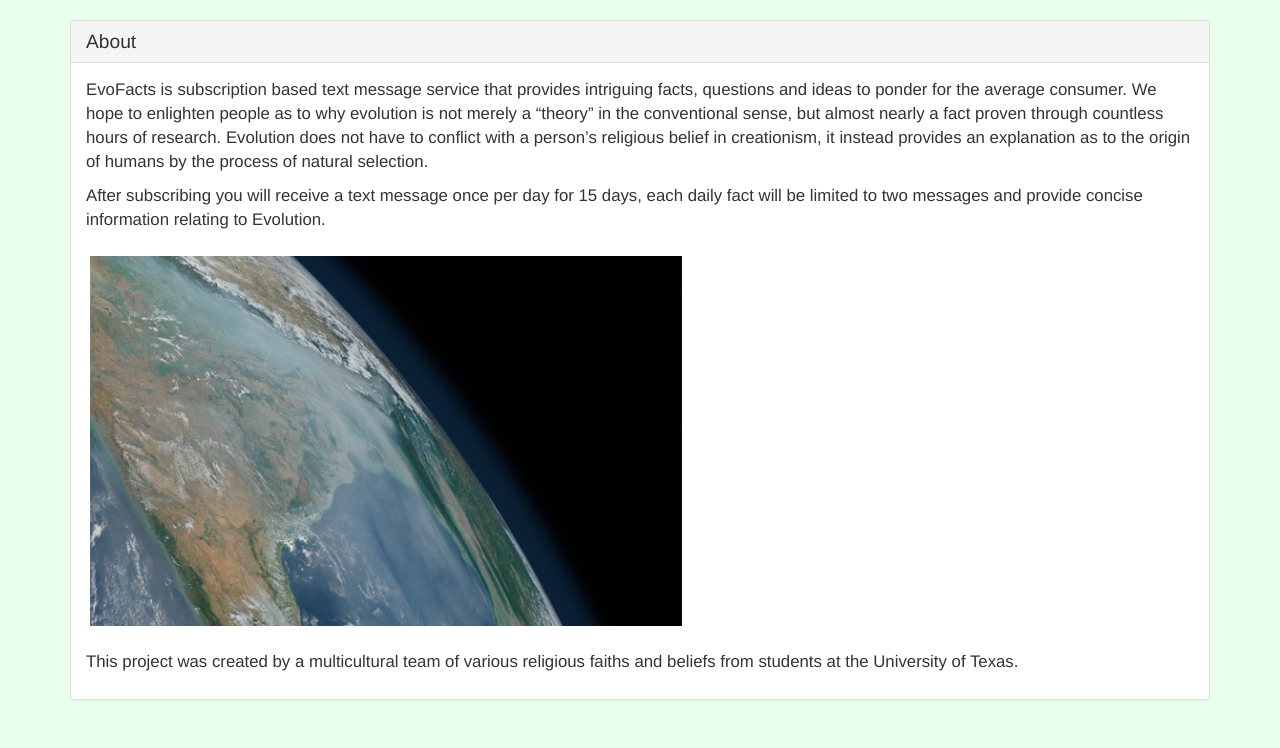
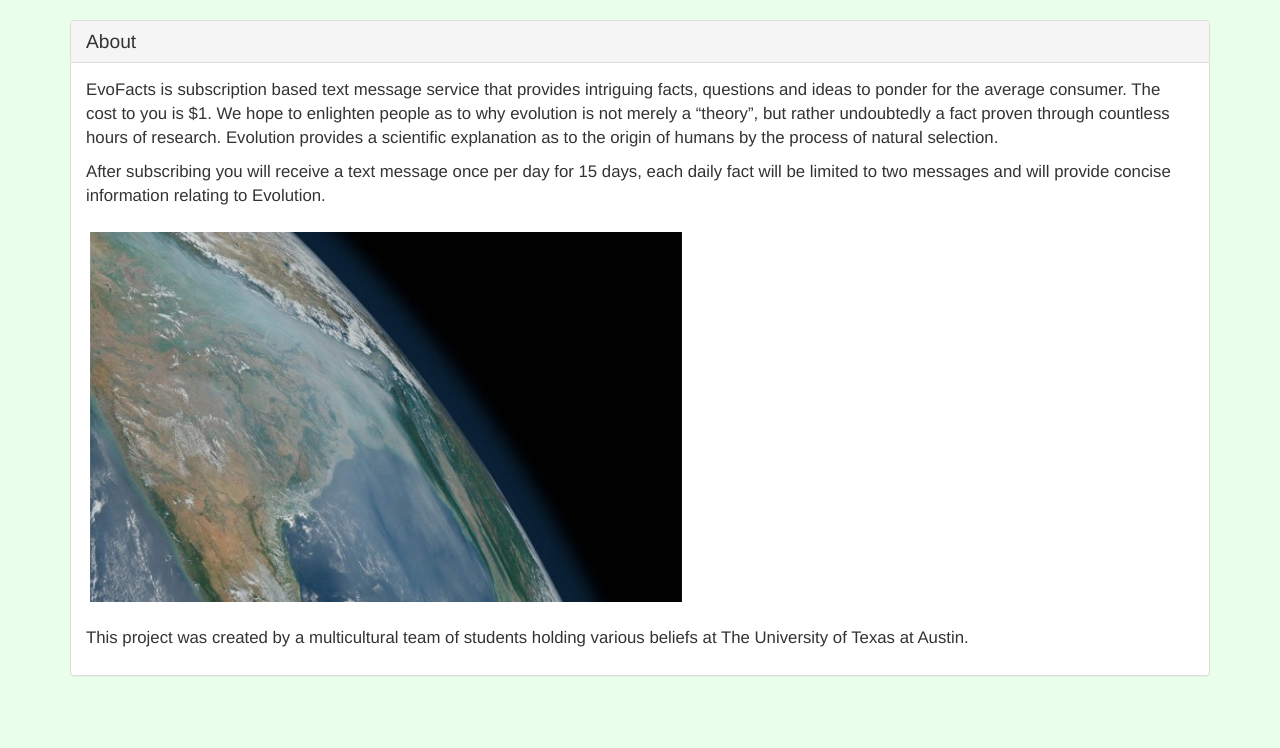
Before and after one commit to greyshi/dogefact, a Django app: page /about/ in a window 1280 px wide. Shown: the part 52-800 px from the top of the page. Run offline with Django 3.2, Linux system fonts and the light colour scheme; parts of the project's set-up code (start-up, migrations or seed data) failed here and were passed over; some libraries are stand-ins or nearby versions.

Commit message:
Edit the about us page and remove a dog reference

```diff
--- a/dogeapp/templates/about.html
+++ b/dogeapp/templates/about.html
@@ -13,15 +13,15 @@
     </div>
     <div class="panel-body" style="font-size: 120%">
       <p>
-        EvoFacts is subscription based text message service that provides intriguing facts, questions and ideas to ponder for the average consumer. We hope to enlighten people as to why evolution is not merely a “theory” in the conventional sense, but almost nearly a fact proven through countless hours of research. Evolution does not have to conflict with a person’s religious belief in creationism, it instead provides an explanation as to the origin of humans by the process of natural selection.
+        EvoFacts is subscription based text message service that provides intriguing facts, questions and ideas to ponder for the average consumer. The cost to you is $1. We hope to enlighten people as to why evolution is not merely a “theory”, but rather undoubtedly a fact proven through countless hours of research. Evolution provides a scientific explanation as to the origin of humans by the process of natural selection.
       </p>
       <p>
-        After subscribing you will receive a text message once per day for 15 days, each daily fact will be limited to two messages and provide concise information relating to Evolution.
+        After subscribing you will receive a text message once per day for 15 days, each daily fact will be limited to two messages and will provide concise information relating to Evolution.
       </p>
       <img class="img-responsive img-thumbnail" style="margin-top: 10px; border: none; outline:none" src="{% static 'images/about.jpg' %}">
       </img>
       <p style="margin-top: 20px">
-        This project was created by a multicultural team of various religious faiths and beliefs from students at the University of Texas.
+        This project was created by a multicultural team of students holding various beliefs at The University of Texas at Austin.
       </p>
     </div>
   </div>
--- a/dogeapp/templates/subscribe.html
+++ b/dogeapp/templates/subscribe.html
@@ -37,7 +37,7 @@
   <div class="jumbotron">
     <h1>Subscribe</h1>
     <legend></legend>
-    <p>30 days of dog fact texts for the low price of $1</p>
+    <p>30 days of EvoFact texts for the low price of $1</p>
     <button class="btn btn-primary btn-lg"
       id="buybutton" name="buy" type="button"
       onClick="purchase()">
```
